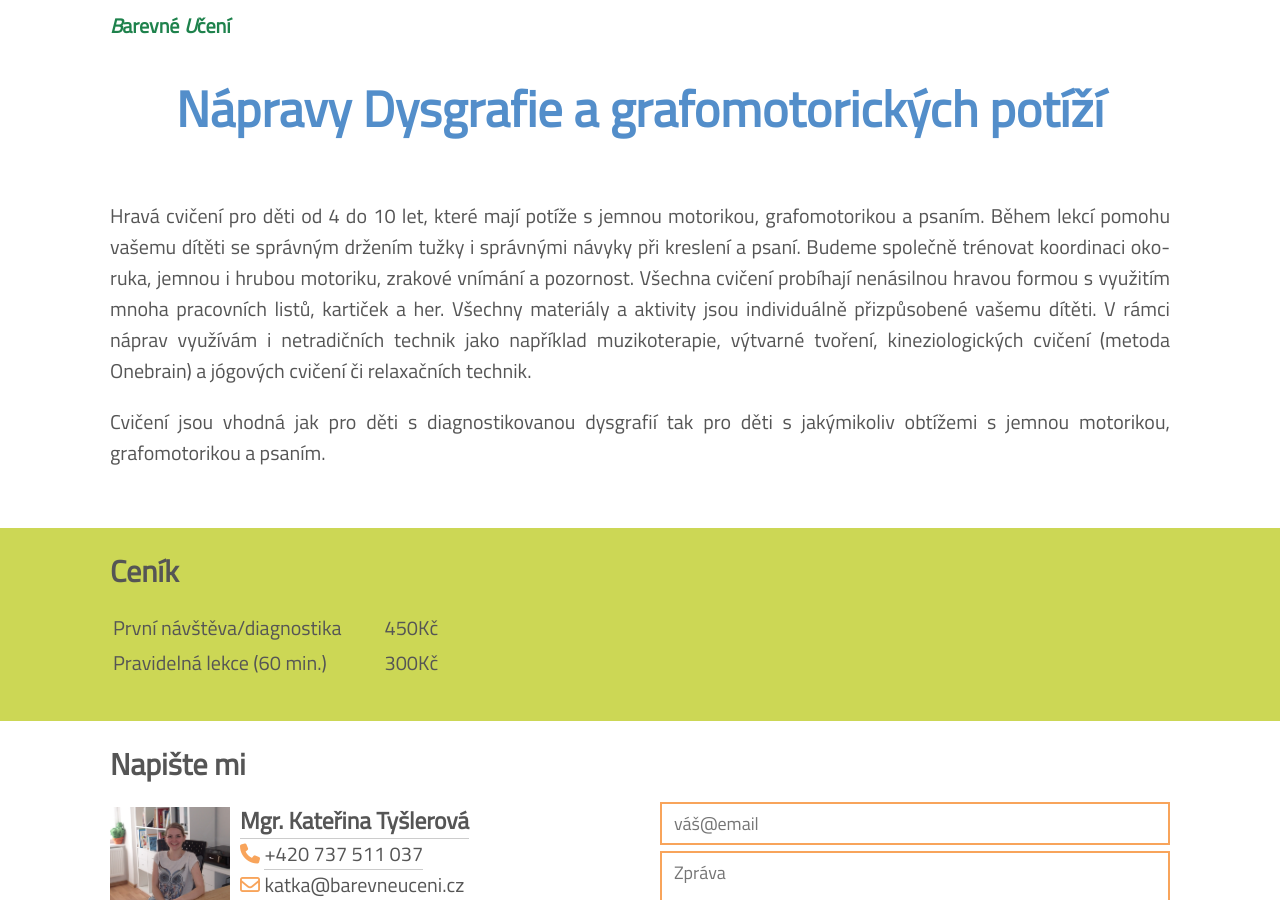
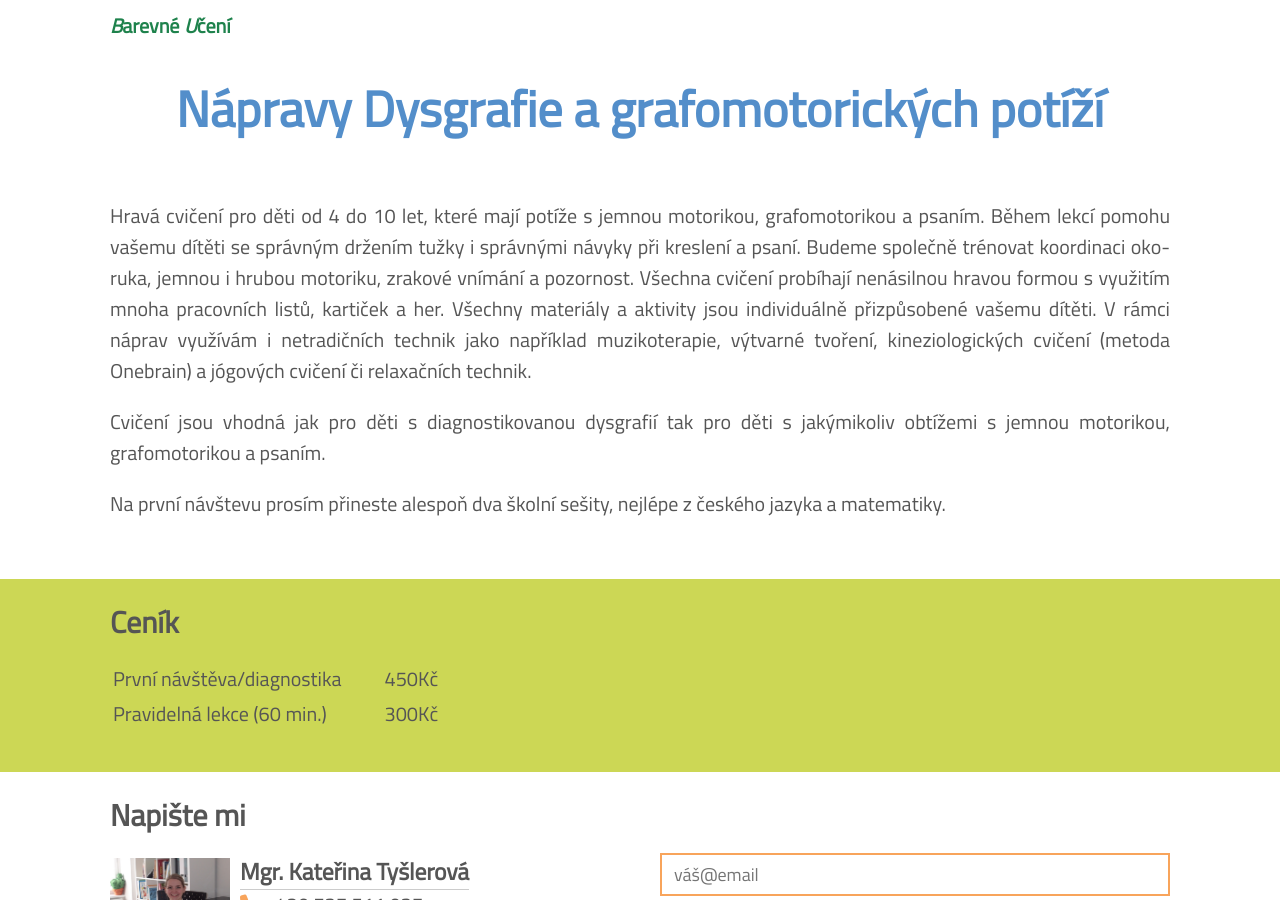
Before and after one commit to JakubTesarek/barevneuceni.cz, a Jekyll site: the page built from pages/napravy-dysgrafie.html, in a window 1280 px wide and 900 px high. Built offline with Jekyll 4.4.1, drawn with Linux system fonts in a browser that asks for light colours; nearby versions of some CDN libraries.

Commit message:
fixed #11

```diff
--- a/pages/napravy-dysgrafie.html
+++ b/pages/napravy-dysgrafie.html
@@ -12,6 +12,8 @@ layout: product
 		<p>Hravá cvičení pro děti od 4 do 10 let, které mají potíže s jemnou motorikou, grafomotorikou a psaním. Během lekcí pomohu vašemu dítěti se správným držením tužky i správnými návyky při kreslení a psaní. Budeme společně trénovat koordinaci oko-ruka, jemnou i hrubou motoriku, zrakové vnímání a pozornost. Všechna cvičení probíhají nenásilnou hravou formou s využitím mnoha pracovních listů, kartiček a her. Všechny materiály a aktivity jsou individuálně přizpůsobené vašemu dítěti. V rámci náprav využívám i netradičních technik jako například muzikoterapie, výtvarné tvoření, kineziologických cvičení (metoda Onebrain) a jógových cvičení či relaxačních technik.</p>
 
 		<p>Cvičení jsou vhodná jak pro děti s diagnostikovanou dysgrafií tak pro děti s jakýmikoliv obtížemi s jemnou motorikou, grafomotorikou a psaním.</p>
+
+		<p>Na první návštevu prosím přineste alespoň dva školní sešity, nejlépe z českého jazyka a matematiky.</p>
 	</div>
 </div>
 
--- a/pages/napravy-dyslexie.html
+++ b/pages/napravy-dyslexie.html
@@ -14,6 +14,8 @@ layout: product
 		<p>Na tato cvičení navazuje samotný nácvik konkrétních oslabených školních dovedností např. u Dyslexie se jedná o nácvik techniky čtení s porozuměním textu. Aby byly lekce pestré, zábavné a tím i efektivní využívám jak klasické metody typu pracovní listy, hry, kartičky a další pomůcky tak i netradičních technik jako je arteterapie, jógová a relaxační cvičení nebo kineziologická cvičení (metoda Onebrain).</p>
 
 		<p>Nápravy jsou vhodné jak pro děti s diagnostikovanými poruchami školních dovednost (Dyslexie, Dysgrafie atd.) tak pro děti s nespecifikovanými potížemi v učení.</p>
+
+		<p>Na první návštevu prosím přineste alespoň dva školní sešity, nejlépe z českého jazyka a matematiky.</p>
 
 		<h3>Specifické vývojové poruchy školních dovedností</h3>
 		<ul>
```
